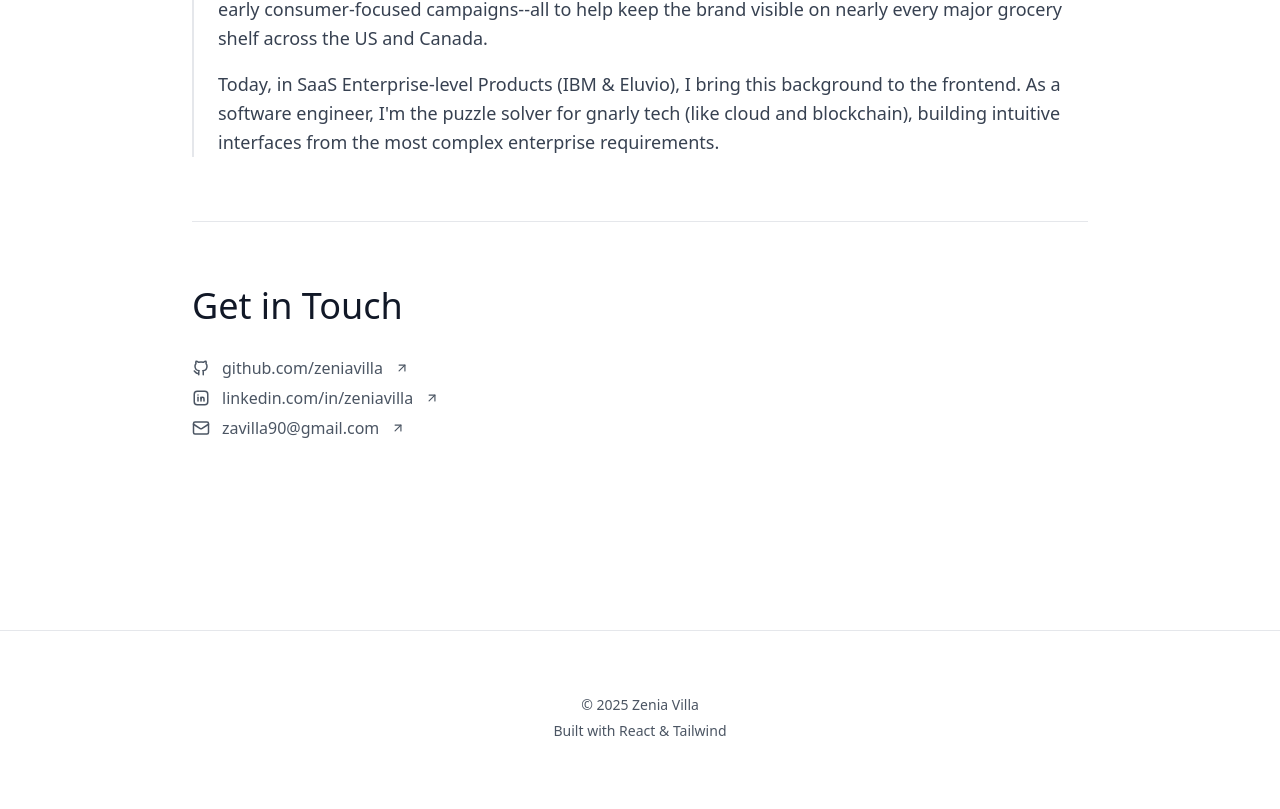
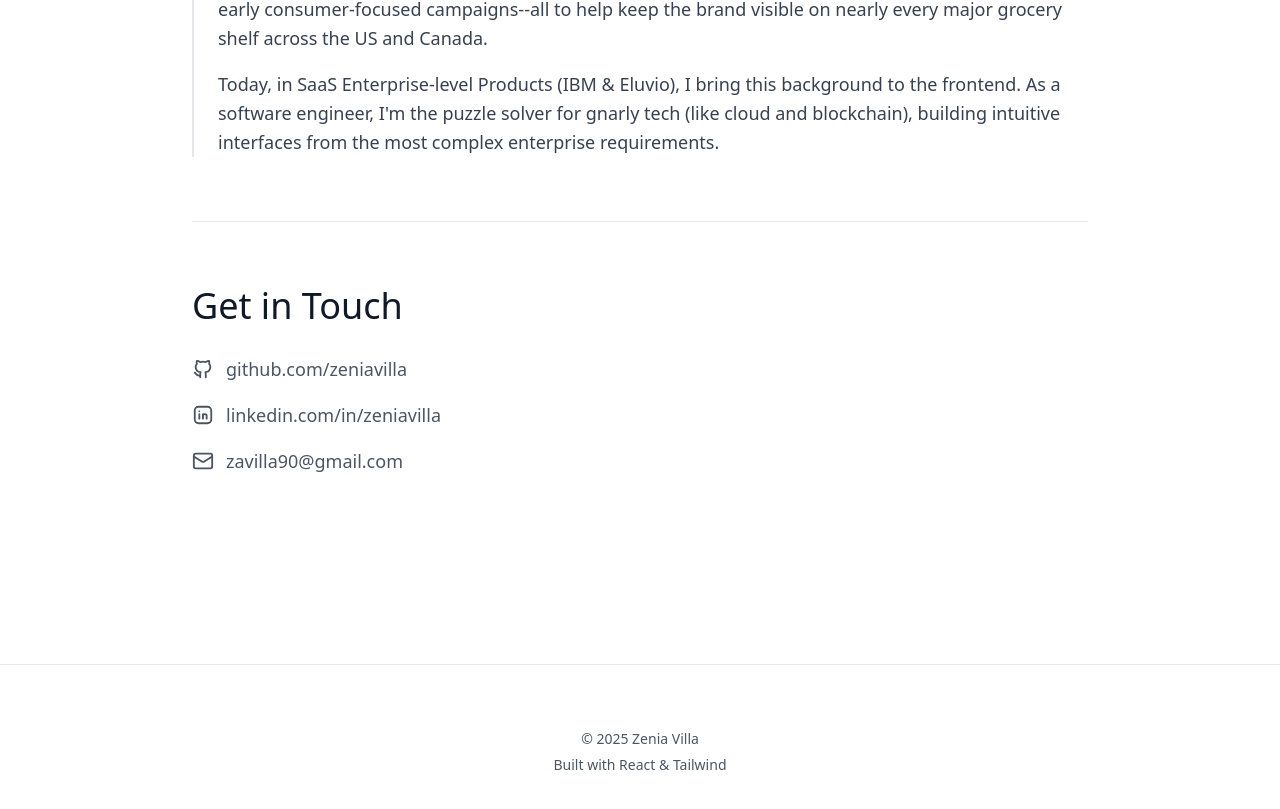
Before and after one commit to zeniavilla/zenia-villa-web, a React (Vite) app: page /resume in a window 1280 px wide. Shown: the part 989-1798 px from the top of the page. Built offline with nearby package versions, Linux system fonts and the light colour scheme.

Commit message:
Social link changes

```diff
--- a/src/pages/resume/resume.tsx
+++ b/src/pages/resume/resume.tsx
@@ -69,16 +69,14 @@ function GetInTouch () {
         <h2 className="text-4xl font-light text-gray-900 mb-8">
           Get in Touch
         </h2>
-        <div className="flex flex-col gap-2.5 mt-8">
+        <div className="flex flex-col gap-6 mt-8">
           {
             SOCIAL_LINKS.map(link => (
-              <div className="flex flex-row gap-3 items-center">
-                <link.icon height={18} width={18} className="text-gray-600" />
-                <a href={link.href} target="_blank" className="text-gray-600 text-base font-light leading-5">
+              <a href={link.href} target="_blank" className="text-gray-600 text-lg font-light leading-5 hover:opacity-100 flex items-center gap-3 group">
+                <link.icon height={22} width={22} className="text-gray-600" />
                   {link.label}
-                </a>
-                <ArrowUpRight className="text-gray-600" height={14} width={14} />
-              </div>
+                <ArrowUpRight className="text-gray-600 opacity-0 group-hover:opacity-100" height={16} width={16} />
+              </a>
             ))
           }
         </div>
```
